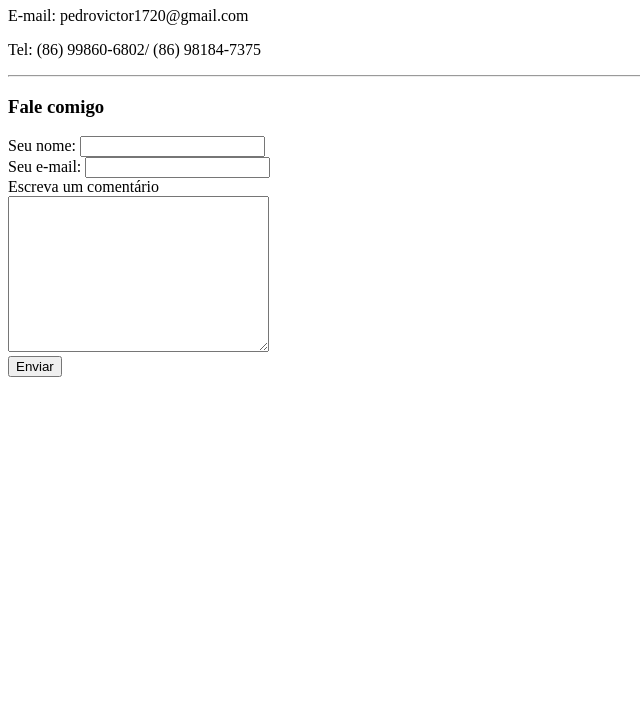
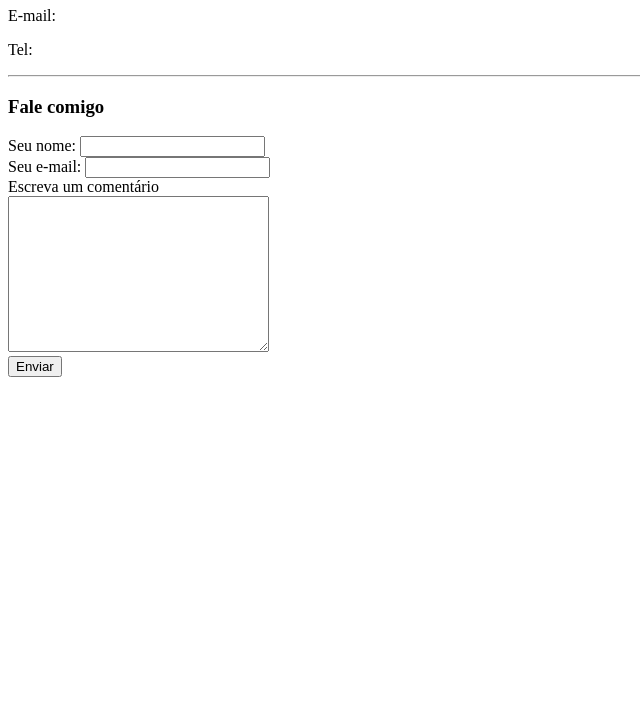
Before and after one commit to pedrovictor1720/cv, a plain HTML site: page contato.html in a window 1280 px wide. Shown: the part 73-800 px from the top of the page, without its empty margins (0-640 px from the left). Drawn offline with Linux system fonts and the light colour scheme.

Commit message:
Update contato.html

```diff
--- a/contato.html
+++ b/contato.html
@@ -6,8 +6,8 @@
   </head>
   <body>
     <h1>Informações de Contato</h1>
-    <p>E-mail: pedrovictor1720@gmail.com</p>
-    <p>Tel: (86) 99860-6802/ (86) 98184-7375</p>
+    <p>E-mail:
+    <p>Tel: </p>
     <hr>
     <h3>Fale comigo</h3>
     <form action="mailto:pedrovictor1720@gmail.com" method="post" enctype="text/plain">
```
